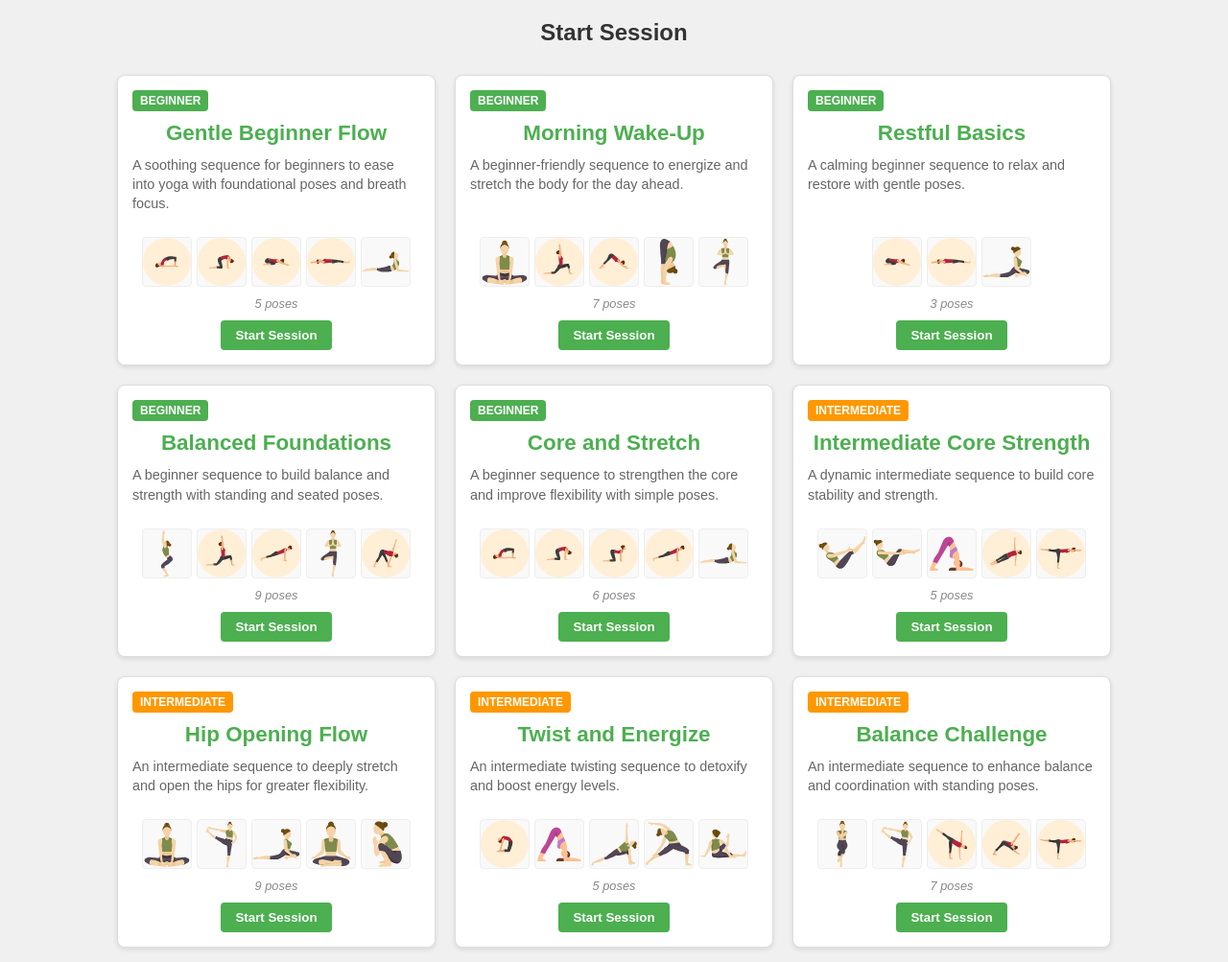
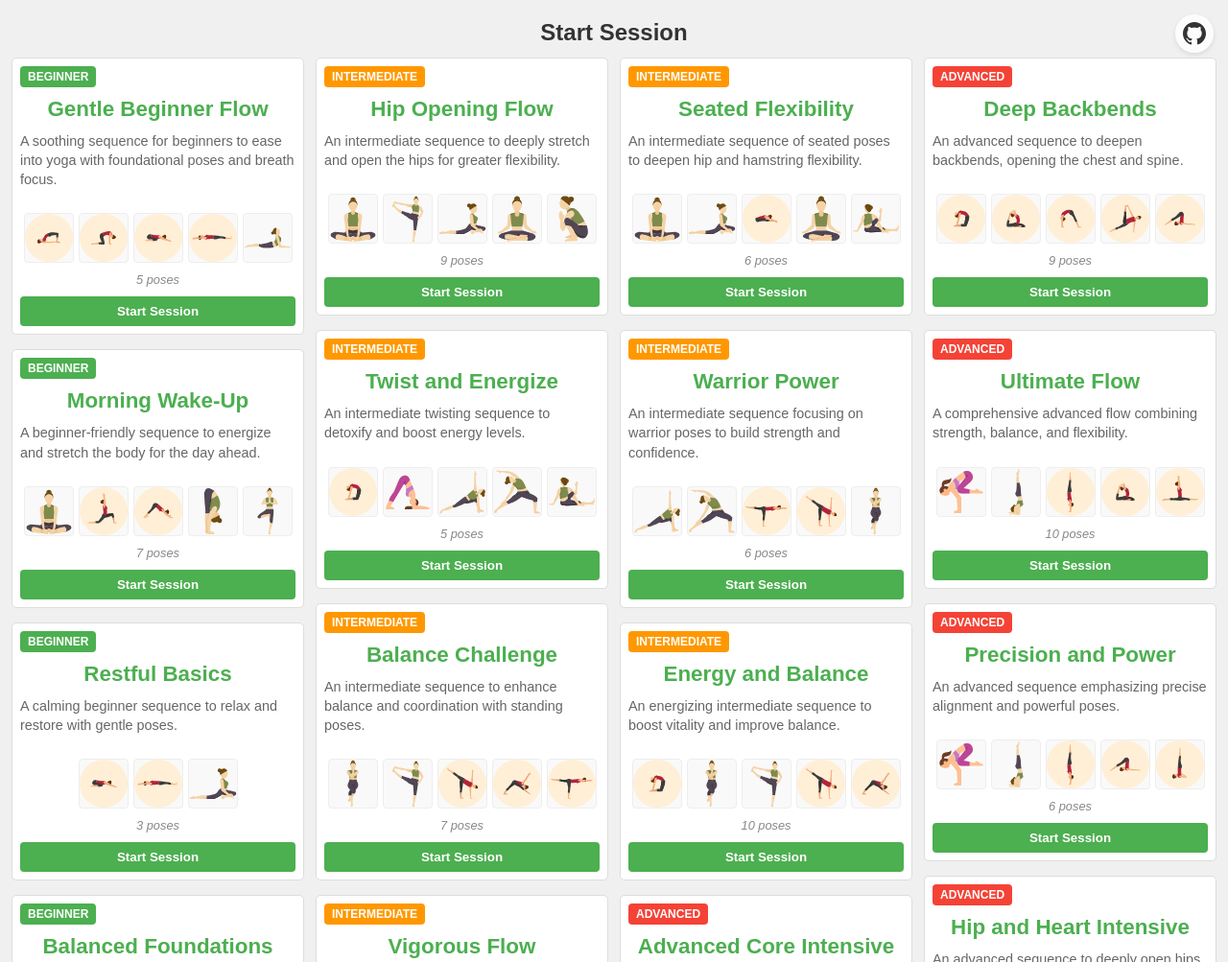
Before and after one commit to SimonSchubert/YogaBase, a plain HTML site: page index.html in a window 1280 px wide. Shown: the top 1003 px of the page at 96% size. Drawn offline with Linux system fonts and the light colour scheme.

Commit message:
Improve styling

```diff
--- a/index.html
+++ b/index.html
@@ -18,12 +18,17 @@
 
     <main>
         <h2 class="section-title">Start Session</h2>
-        <div id="categories-container">
+        <a href="https://github.com/SimonSchubert/YogaBase" class="github-link" title="View on GitHub" target="_blank">
+            <svg xmlns="http://www.w3.org/2000/svg" viewBox="0 0 24 24">
+              <path d="M12 0C5.37 0 0 5.37 0 12c0 5.3 3.44 9.8 8.2 11.38.6.1.83-.26.83-.58v-2.04c-3.34.72-4.03-1.6-4.03-1.6-.55-1.4-1.34-1.77-1.34-1.77-1.08-.74.08-.72.08-.72 1.2.08 1.84 1.24 1.84 1.24 1.07 1.84 2.8 1.3 3.48 1 .1-.77.42-1.3.76-1.6-2.67-.3-5.47-1.33-5.47-5.93 0-1.3.47-2.38 1.24-3.22-.13-.3-.54-1.52.12-3.18 0 0 1-.33 3.3 1.23.96-.26 1.98-.4 3-.4 1.02 0 2.04.14 3 .4 2.28-1.56 3.28-1.23 3.28-1.23.66 1.66.25 2.88.12 3.18.77.84 1.24 1.92 1.24 3.22 0 4.6-2.8 5.63-5.48 5.92.42.36.8 1.1.8 2.2v3.26c0 .32.22.7.82.58C20.56 21.8 24 17.3 24 12c0-6.63-5.37-12-12-12z"/>
+            </svg>
+          </a>
+        <div id="categories-container" class="grid-container">
             <!-- Category cards will be inserted here via JS -->
         </div>
 
         <h2 class="section-title">All Poses</h2>
-        <div id="poses-container">
+        <div id="poses-container" class="grid-container">
             <!-- Pose cards will be inserted here via JS -->
         </div>
     </main>
--- a/styles.css
+++ b/styles.css
@@ -22,26 +22,28 @@ header {
     font-size: 1em;
     margin-right: 10px;
 }
-#categories-container {
-    display: flex;
-    flex-wrap: wrap;
-    justify-content: center;
-    gap: 20px;
-    padding: 20px;
-    border-radius: 5px;
-    margin: 0 20px;
+.grid-container {
+    -webkit-column-width: 300px;
+    -moz-column-width: 300px;
+    column-width: 300px;
+    -webkit-column-gap: 10px;
+    -moz-column-gap: 10px;
+    column-gap: 12px;
+    margin: 12px;
 }
 .category-card {
     background-color: white;
+    padding: 8px;
+    width: 100%;
+    box-sizing: border-box;
+    margin: 0;
+    -webkit-column-break-inside: avoid;
+    page-break-inside: avoid;
+    break-inside: avoid-column;
+    display: inline-grid;
+    margin-bottom: 15px;
     border: 1px solid #ddd;
-    border-radius: 8px;
-    padding: 15px;
-    cursor: pointer;
-    box-shadow: 0 2px 5px rgba(0,0,0,0.1);
-    transition: transform 0.2s, box-shadow 0.2s;
-    width: 300px;
-    display: flex;
-    flex-direction: column;
+    border-radius: 5px;
 }
 .category-card:hover {
     transform: translateY(-5px);
@@ -103,18 +105,19 @@ header {
 .start-session-btn:hover {
     background-color: #3d8b40;
 }
-#poses-container {
-    display: grid;
-    grid-template-columns: repeat(auto-fit, minmax(250px, 1fr));
-    gap: 20px;
-    padding: 20px;
-}
 .pose-card {
     background-color: white;
+    padding: 8px;
+    width: 100%;
+    box-sizing: border-box;
+    margin: 0;
+    -webkit-column-break-inside: avoid;
+    page-break-inside: avoid;
+    break-inside: avoid-column;
+    display: inline-grid;
+    margin-bottom: 15px;
     border: 1px solid #ddd;
     border-radius: 5px;
-    padding: 15px;
-    box-shadow: 0 2px 5px rgba(0,0,0,0.1);
 }
 .pose-card img {
     width: 100%;
@@ -301,14 +304,13 @@ header {
 
 /* Add to your existing styles.css file */
 .difficulty-badge {
-  display: inline-block;
   padding: 4px 8px;
   border-radius: 4px;
   font-size: 12px;
   font-weight: 600;
   text-transform: uppercase;
   margin-bottom: 10px;
-  align-self: flex-start;
+  width: fit-content;
 }
 
 .difficulty-beginner {
@@ -399,6 +401,33 @@ header {
     margin-bottom: 5px;
 }
 
+.github-link {
+    position: fixed;
+    top: 15px;
+    right: 15px;
+    z-index: 100;
+    text-decoration: none;
+    display: flex;
+    align-items: center;
+    justify-content: center;
+    background-color: rgba(255, 255, 255, 0.8);
+    padding: 8px;
+    border-radius: 50%;
+    box-shadow: 0 2px 5px rgba(0, 0, 0, 0.1);
+    transition: transform 0.2s, box-shadow 0.2s;
+}
+
+.github-link:hover {
+    transform: scale(1.1);
+    box-shadow: 0 3px 8px rgba(0, 0, 0, 0.15);
+}
+
+.github-link svg {
+    width: 24px;
+    height: 24px;
+    fill: #333;
+}
+
 /* Media queries for better responsiveness */
 @media (max-width: 600px) {
     .session-content {
```
